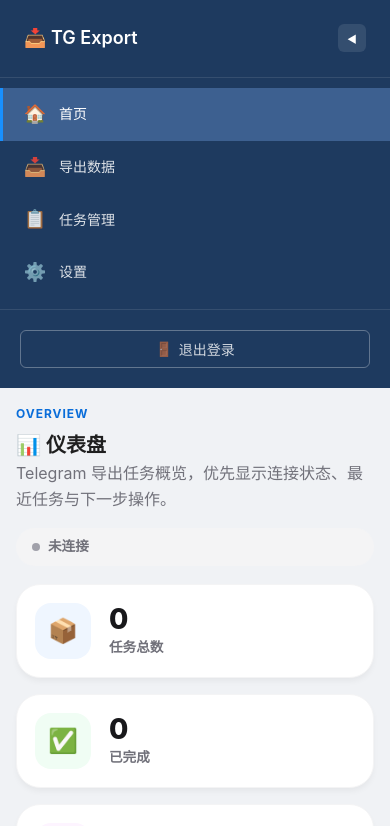
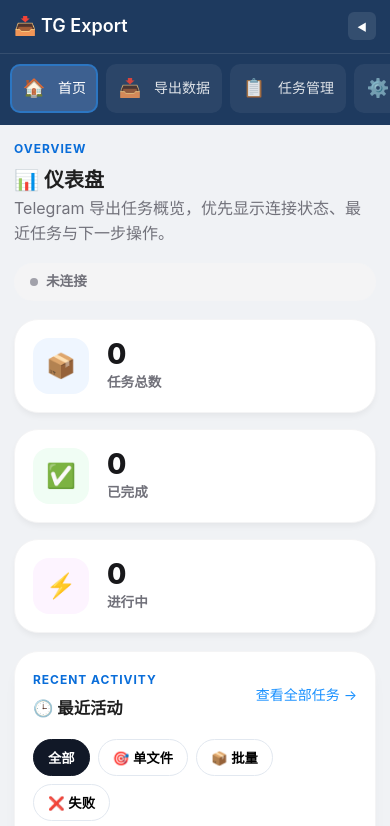
Before and after one commit to zfonlyone/tg-export, a Vue app in the folder frontend/: page /dashboard in a window 390 px wide. Shown: the top 826 px of the page. Built offline with nearby package versions, Linux system fonts and the light colour scheme; no server answers; sample sign-in values are in the browser's storage.

Commit message:
frontend: mobile top nav + 16:9 layout tweaks

```diff
--- a/frontend/index.html
+++ b/frontend/index.html
@@ -3,7 +3,7 @@
 
 <head>
     <meta charset="UTF-8">
-    <meta name="viewport" content="width=device-width, initial-scale=1.0">
+    <meta name="viewport" content="width=device-width, initial-scale=1.0, viewport-fit=cover">
     <title>TG Export - Telegram 导出工具</title>
     <link rel="icon" type="image/svg+xml" href="/favicon.svg">
 </head>
--- a/frontend/src/App.vue
+++ b/frontend/src/App.vue
@@ -45,6 +45,7 @@
 
     <!-- 主内容 -->
     <main class="main-content" :class="{ 'expanded': isSidebarCollapsed }">
+      <div class="main-inner">
         <!-- 顶部导航栏 -->
         <div class="top-bar" v-if="showBackButton">
           <button @click="goBack" class="btn btn-outline btn-sm">
@@ -55,6 +56,7 @@
           </router-link>
         </div>
         <router-view />
+      </div>
     </main>
   </div>
 
@@ -113,11 +115,6 @@
 </script>
 
 <style scoped>
-.sidebar-footer {
-  padding: 20px;
-  border-top: 1px solid rgba(255, 255, 255, 0.1);
-}
-
 .sidebar-footer .btn:hover {
   background: rgba(255, 255, 255, 0.1);
   border-color: rgba(255, 255, 255, 0.5);
--- a/frontend/src/style.css
+++ b/frontend/src/style.css
@@ -170,6 +170,12 @@
 
 .main-content.expanded {
   margin-left: 80px;
+}
+
+/* 主内容内层：用于大屏限宽（16:9 更舒服） */
+.main-inner {
+  max-width: 1200px;
+  margin: 0 auto;
 }
 
 /* ========== 页面标题 ========== */
@@ -698,15 +704,65 @@
 
 /* ========== 响应式 ========== */
 @media (max-width: 768px) {
+  /* 移动端：侧边栏变顶部横向导航 */
   .sidebar {
     width: 100%;
     height: auto;
-    position: relative;
+    position: sticky;
+    top: 0;
+    z-index: 200;
+    overflow: visible;
+  }
+
+  .sidebar-logo {
+    padding: 12px 14px;
+    min-height: 52px;
+  }
+
+  .sidebar-nav {
+    display: flex;
+    flex-direction: row;
+    flex-wrap: nowrap;
+    gap: 8px;
+    padding: 10px 10px 12px;
+    overflow-x: auto;
+    overflow-y: hidden;
+    -webkit-overflow-scrolling: touch;
+    scrollbar-width: none;
+  }
+
+  .sidebar-nav::-webkit-scrollbar {
+    display: none;
+  }
+
+  .sidebar-nav li {
+    flex: 0 0 auto;
+  }
+
+  .sidebar-nav li a {
+    border-left: none;
+    border-radius: 10px;
+    padding: 10px 12px;
+    background: rgba(255, 255, 255, 0.06);
+  }
+
+  .sidebar-nav li a.active {
+    border-left: none;
+    box-shadow: inset 0 0 0 2px rgba(24, 144, 255, 0.45);
+  }
+
+  .sidebar-footer {
+    display: none;
   }
 
   .main-content {
     margin-left: 0;
-    padding: 16px;
+    padding: 14px;
+    min-height: 0;
+  }
+
+  .main-inner {
+    max-width: none;
   }
 
   .app-container {
```
Lines whose indentation alone changed are shown as unchanged.
